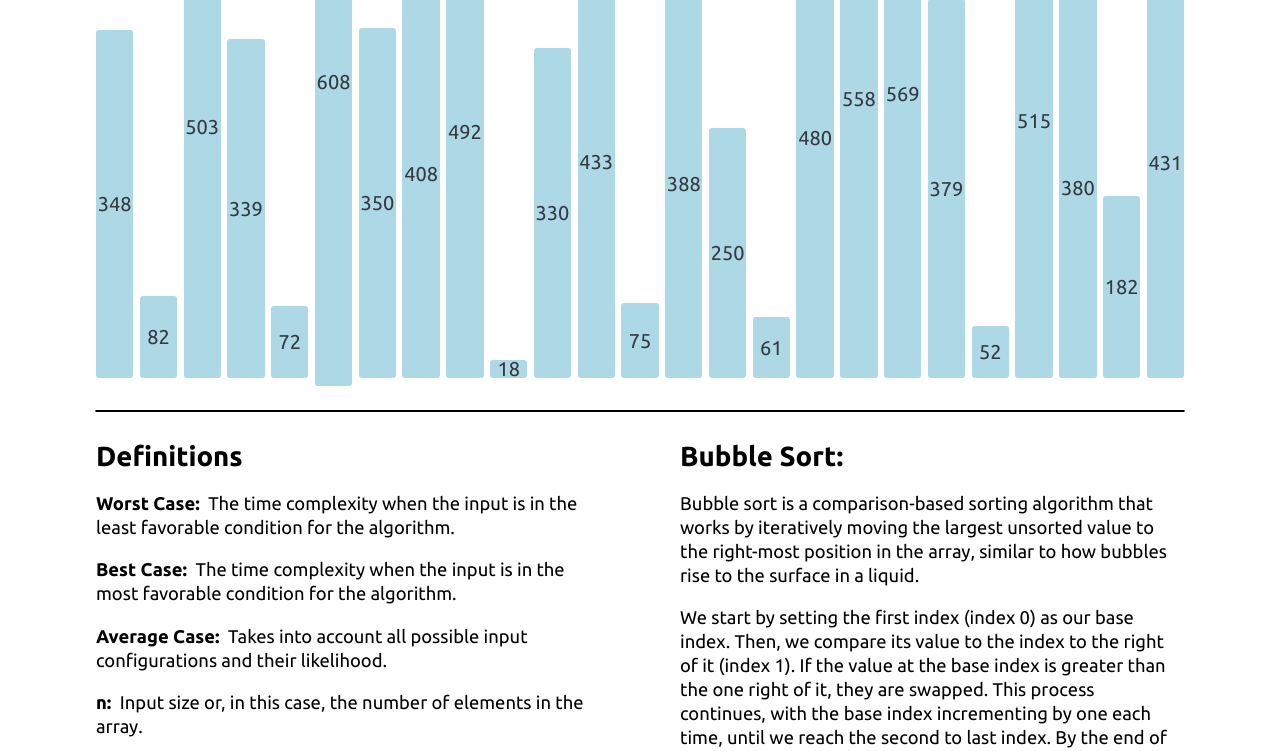
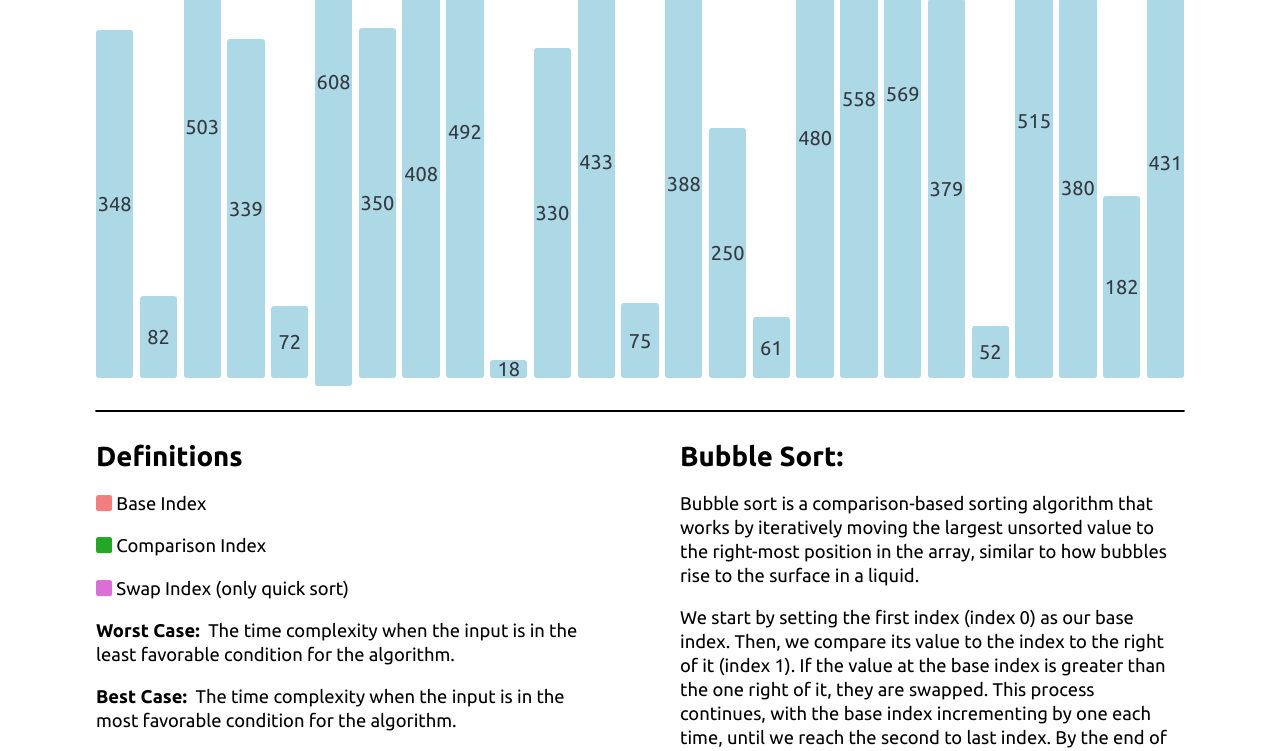
Before and after one commit to emrah-i/Sort, a React (Create React App) app in the folder sorting/: page / in a window 1280 px wide. Shown: the part 408-1159 px from the top of the page. Built offline with nearby package versions, Linux system fonts and the light colour scheme.

Commit message:
Adding keys for colored blocks

```diff
--- a/package.json
+++ b/package.json
@@ -5,7 +5,10 @@
   "main": "app.js",
   "type": "module",
   "scripts": {
-    "test": "echo \"Error: no test specified\" && exit 1"
+    "test": "echo \"Error: no test specified\" && exit 1",
+    "server": "node app.js",
+    "restart": "cd sorting && npm run build && cd .. && npm run server",
+    "dev": "nodemon app.js"
   },
   "keywords": [],
   "author": "",
--- a/sorting/src/components/information.jsx
+++ b/sorting/src/components/information.jsx
@@ -7,6 +7,9 @@ function Information(props) {
     return (<div className="information">
                 <div>
                     <h2>Definitions</h2>
+                    <p><i className="fa-solid fa-square base-color"></i> Base Index</p>
+                    <p><i className="fa-solid fa-square comp-color"></i> Comparison Index</p>
+                    <p><i className="fa-solid fa-square swap-color"></i> Swap Index (only quick sort)</p>
                     <p><b>Worst Case:</b> &nbsp;The time complexity when the input is in the least favorable condition for the algorithm.</p>
                     <p><b>Best Case:</b> &nbsp;The time complexity when the input is in the most favorable condition for the algorithm.</p>
                     <p><b>Average Case:</b>  &nbsp;Takes into account all possible input configurations and their likelihood.</p>
--- a/sorting/src/components/quick-sort.jsx
+++ b/sorting/src/components/quick-sort.jsx
@@ -46,8 +46,8 @@ async function quickSort(sortVariables) {
 
             for (let i = start; i < end; i++) {
 
-                barsRef.current[idx].classList.add("third-bar");
-                barsRef.current[i].classList.add("second-bar");
+                barsRef.current[idx].classList.add("second-bar");
+                barsRef.current[i].classList.add("third-bar");
 
                 await new Promise(r => setTimeout(r, (breakLength)));
 
@@ -58,11 +58,11 @@ async function quickSort(sortVariables) {
                         return [...prevArray];
                     })
 
-                    barsRef.current[idx].classList.remove("third-bar");
-                    barsRef.current[i].classList.remove("second-bar");
+                    barsRef.current[idx].classList.remove("second-bar");
+                    barsRef.current[i].classList.remove("third-bar");
                 }
                 else {
-                    barsRef.current[i].classList.remove("second-bar");
+                    barsRef.current[i].classList.remove("third-bar");
                 }
 
                 await new Promise(r => setTimeout(r, (breakLength)));
--- a/sorting/src/styles.css
+++ b/sorting/src/styles.css
@@ -169,6 +169,18 @@ hr {
   border-radius: 0.5rem;
 }
 
+.base-color {
+  color: lightcoral;
+}
+
+.comp-color {
+  color: rgb(37, 166, 37);
+}
+
+.swap-color {
+  color: orchid;
+}
+
 .disclaimer {
   font-size: 1.15rem;
   width: 85vw;
--- a/sorting/src/styles.scss
+++ b/sorting/src/styles.scss
@@ -191,6 +191,18 @@ hr {
     border-radius: .5rem;
 }
 
+.base-color {
+    color: lightcoral;
+}
+
+.comp-color {
+    color: rgb(37, 166, 37);;
+}
+
+.swap-color {
+    color: orchid
+}
+
 .disclaimer {
     font-size: 1.15rem;
     width: 85vw;
```
Also changed, not shown: 1 other file (tests, documents, lock files or other folders).
